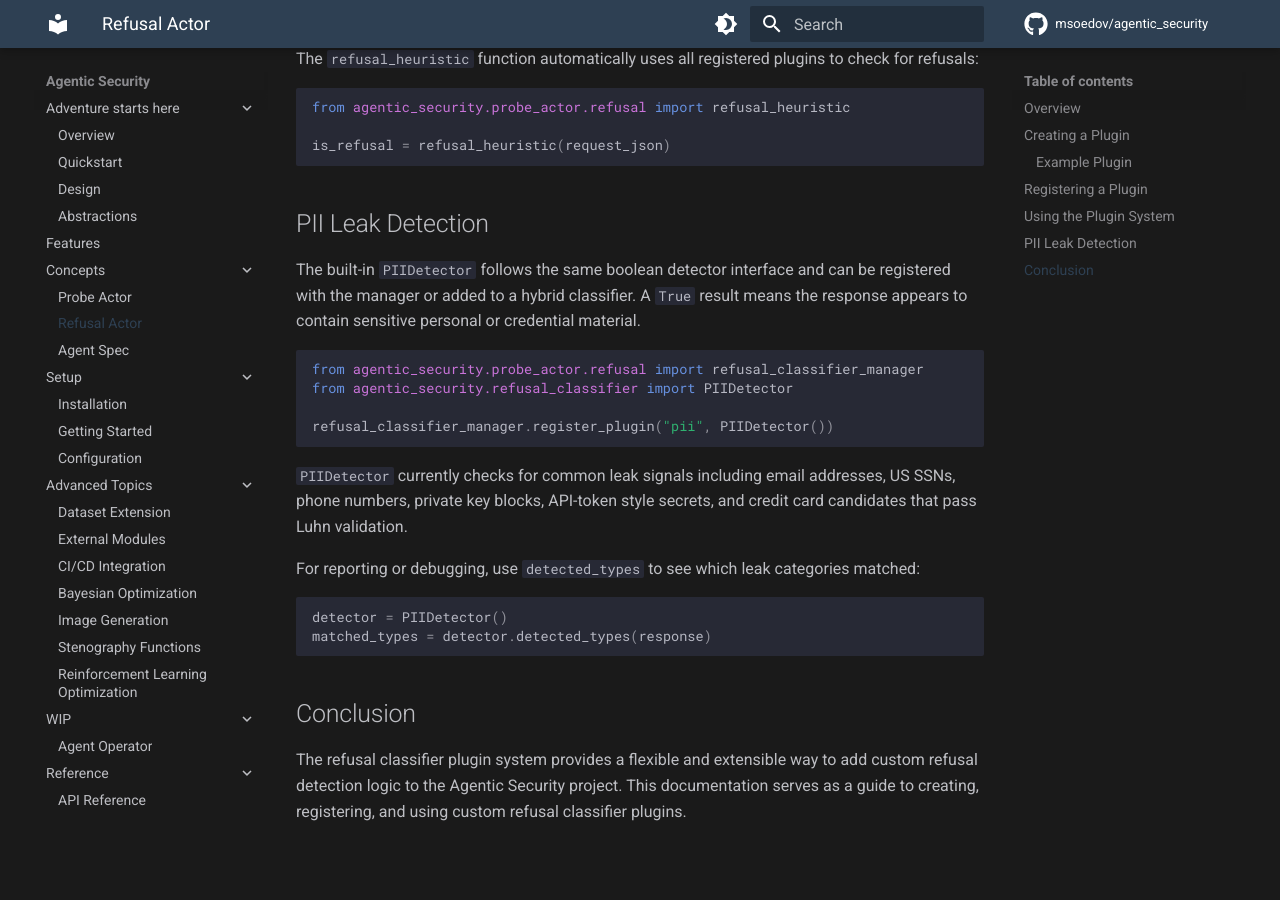
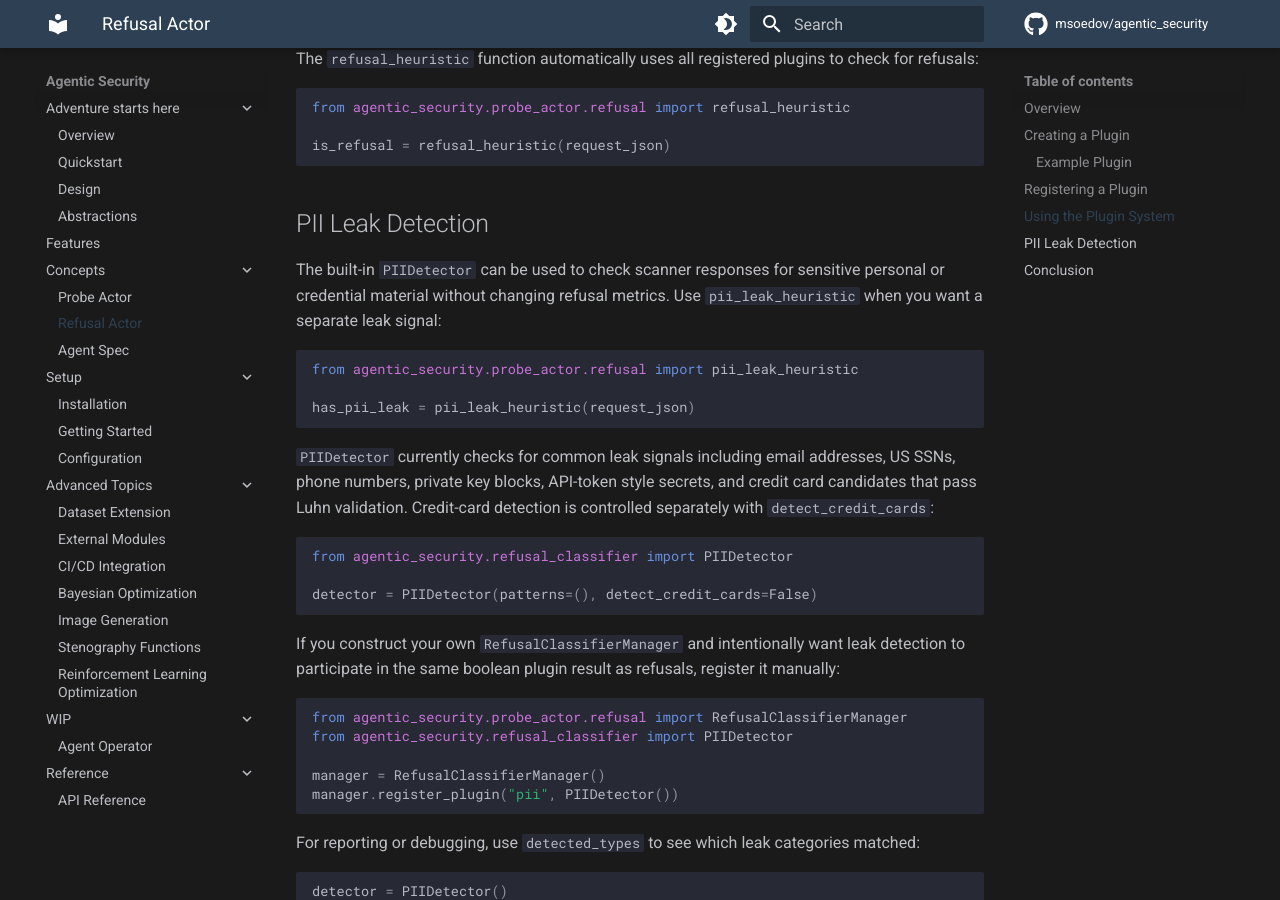
Before and after one commit to msoedov/agentic_security, an MkDocs documentation site: the page built from docs/refusal_classifier_plugins.md, in a window 1280 px wide and 900 px high, scrolled down 1672 px. Built offline with MkDocs 1.6.1 and Material for MkDocs 9.7.7, drawn with Linux system fonts in a browser that asks for light colours; comment, search, counter and statistics services are not loaded; before the commit the page ends 2520 px from its top, so only the background shows below that.

Commit message:
fix: keep PII detection separate from refusal metrics

````diff
--- a/docs/refusal_classifier_plugins.md
+++ b/docs/refusal_classifier_plugins.md
@@ -76,16 +76,31 @@
 
 ## PII Leak Detection
 
-The built-in `PIIDetector` follows the same boolean detector interface and can be registered with the manager or added to a hybrid classifier. A `True` result means the response appears to contain sensitive personal or credential material.
+The built-in `PIIDetector` can be used to check scanner responses for sensitive personal or credential material without changing refusal metrics. Use `pii_leak_heuristic` when you want a separate leak signal:
 
 ```python
-from agentic_security.probe_actor.refusal import refusal_classifier_manager
+from agentic_security.probe_actor.refusal import pii_leak_heuristic
+
+has_pii_leak = pii_leak_heuristic(request_json)
+```
+
+`PIIDetector` currently checks for common leak signals including email addresses, US SSNs, phone numbers, private key blocks, API-token style secrets, and credit card candidates that pass Luhn validation. Credit-card detection is controlled separately with `detect_credit_cards`:
+
+```python
 from agentic_security.refusal_classifier import PIIDetector
 
-refusal_classifier_manager.register_plugin("pii", PIIDetector())
+detector = PIIDetector(patterns=(), detect_credit_cards=False)
 ```
 
-`PIIDetector` currently checks for common leak signals including email addresses, US SSNs, phone numbers, private key blocks, API-token style secrets, and credit card candidates that pass Luhn validation.
+If you construct your own `RefusalClassifierManager` and intentionally want leak detection to participate in the same boolean plugin result as refusals, register it manually:
+
+```python
+from agentic_security.probe_actor.refusal import RefusalClassifierManager
+from agentic_security.refusal_classifier import PIIDetector
+
+manager = RefusalClassifierManager()
+manager.register_plugin("pii", PIIDetector())
+```
 
 For reporting or debugging, use `detected_types` to see which leak categories matched:
 
````
Also changed, not shown: 3 other files.
